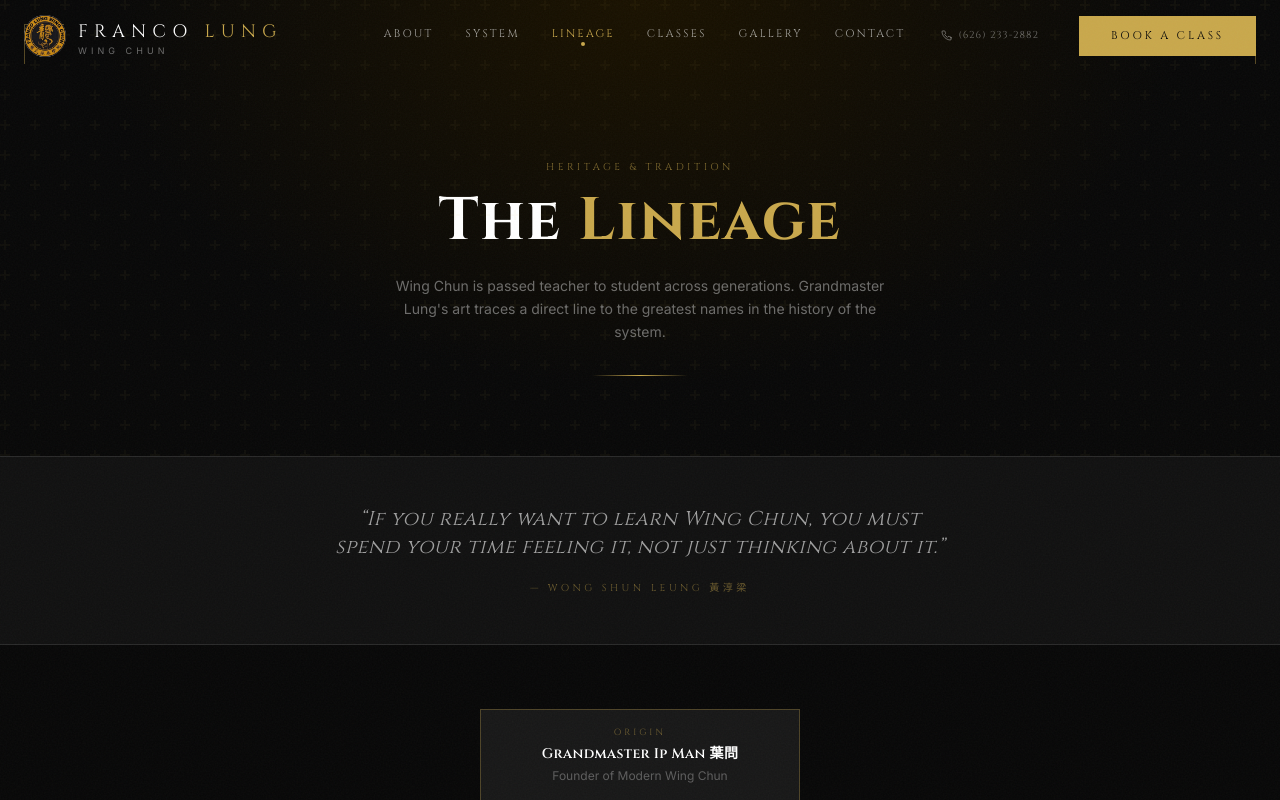
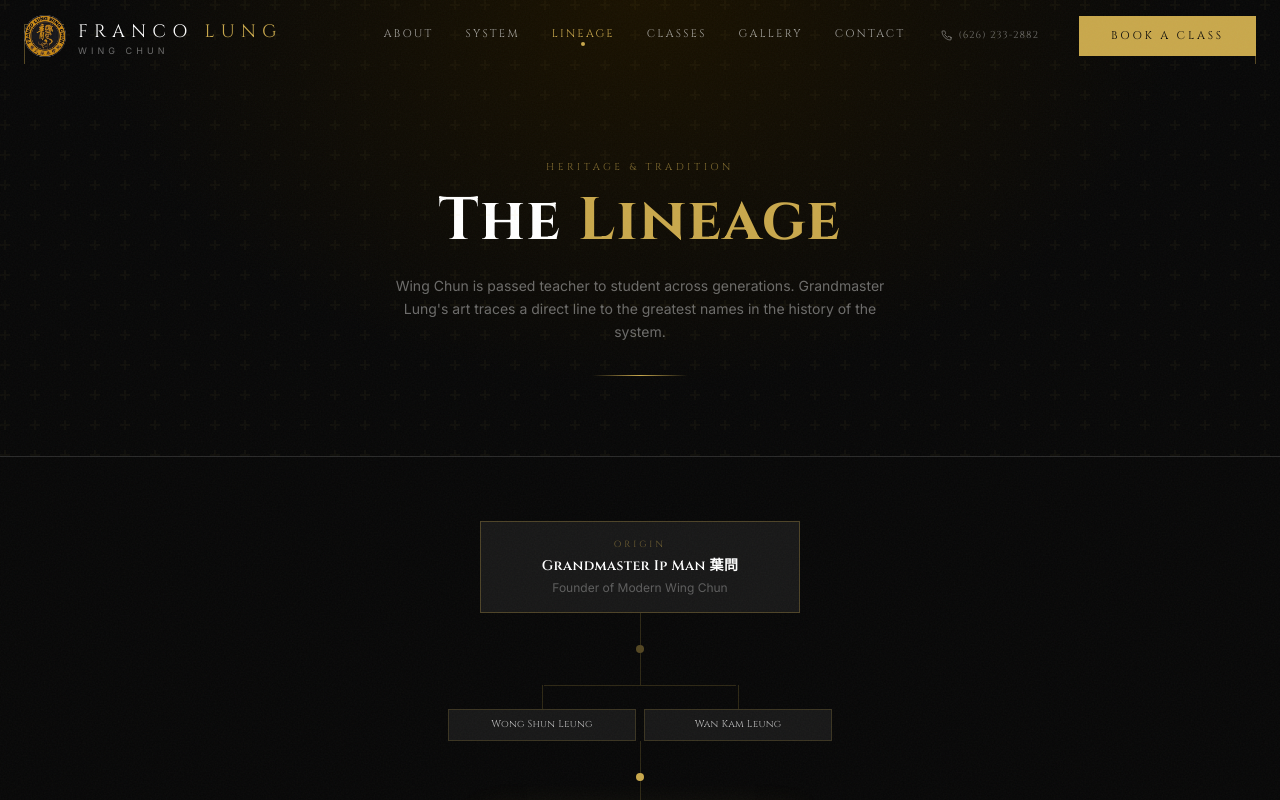
Before and after one commit to vahagnmard2-art/franco-lung-wingchun, a Next.js app: page /lineage in a window 1280 px wide. Shown: the top 800 px of the page. Built offline with nearby package versions, Linux system fonts and the light colour scheme.

Commit message:
Remove unverified Wong Shun Leung quote from lineage page
Co-Authored-By: Claude Sonnet 4.6 <noreply@anthropic.com>

```diff
--- a/app/lineage/page.tsx
+++ b/app/lineage/page.tsx
@@ -69,18 +69,6 @@ export default function LineagePage() {
           <div className="gold-line mx-auto w-24 mt-8" />
         </div>
       </div>
-
-      {/* WSL Quote */}
-      <section className="py-12 bg-ink-100 border-b border-ink-400">
-        <div className="max-w-2xl mx-auto px-6 text-center">
-          <blockquote className="font-cinzel text-lg md:text-xl text-white/60 tracking-wide leading-relaxed italic">
-            &ldquo;If you really want to learn Wing Chun, you must spend your time feeling it, not just thinking about it.&rdquo;
-          </blockquote>
-          <p className="font-cinzel text-[10px] tracking-ultra text-gold/50 uppercase mt-5">
-            — Wong Shun Leung 黃淳梁
-          </p>
-        </div>
-      </section>
 
       {/* Lineage tree */}
       <section className="py-16 bg-ink">
```
